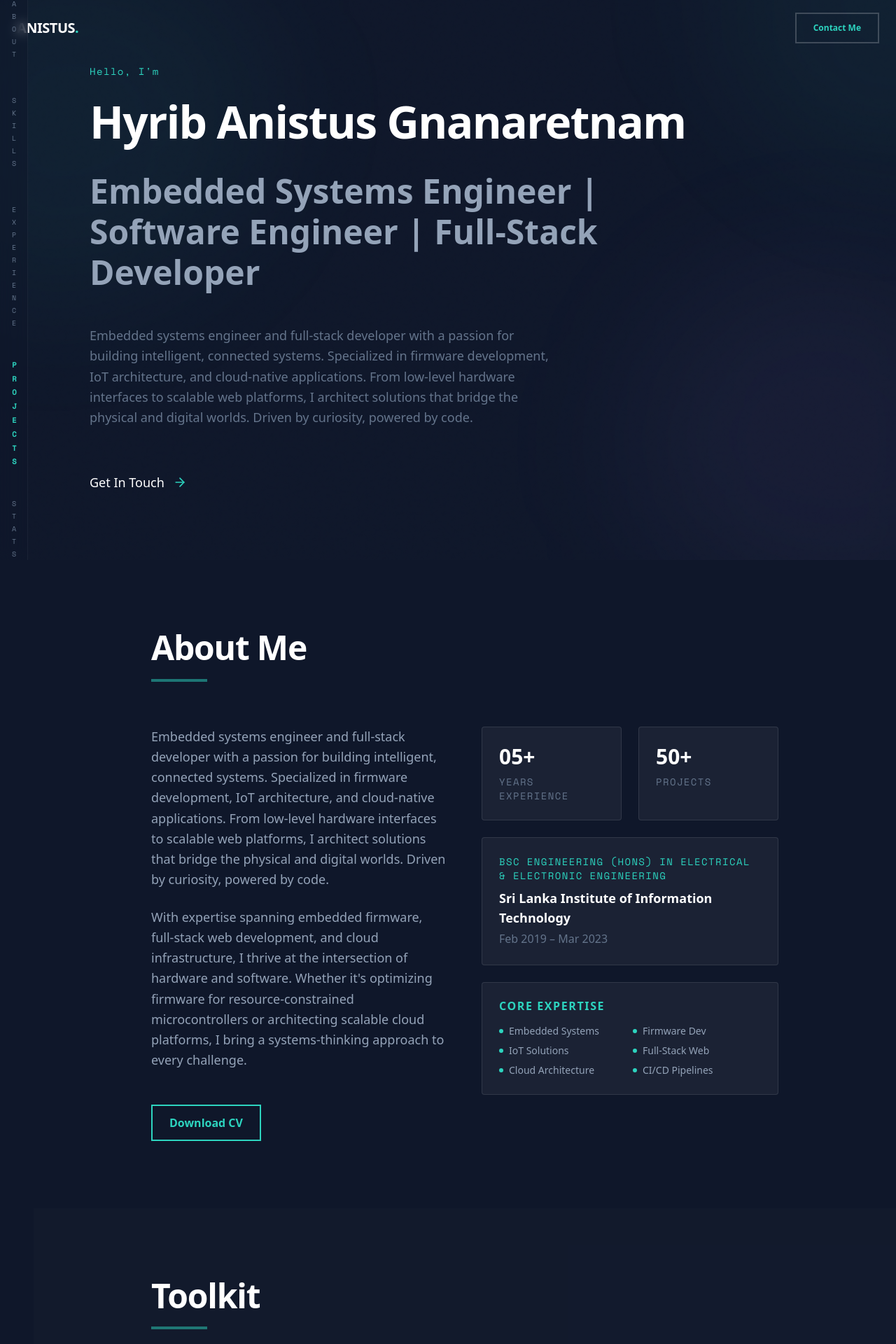
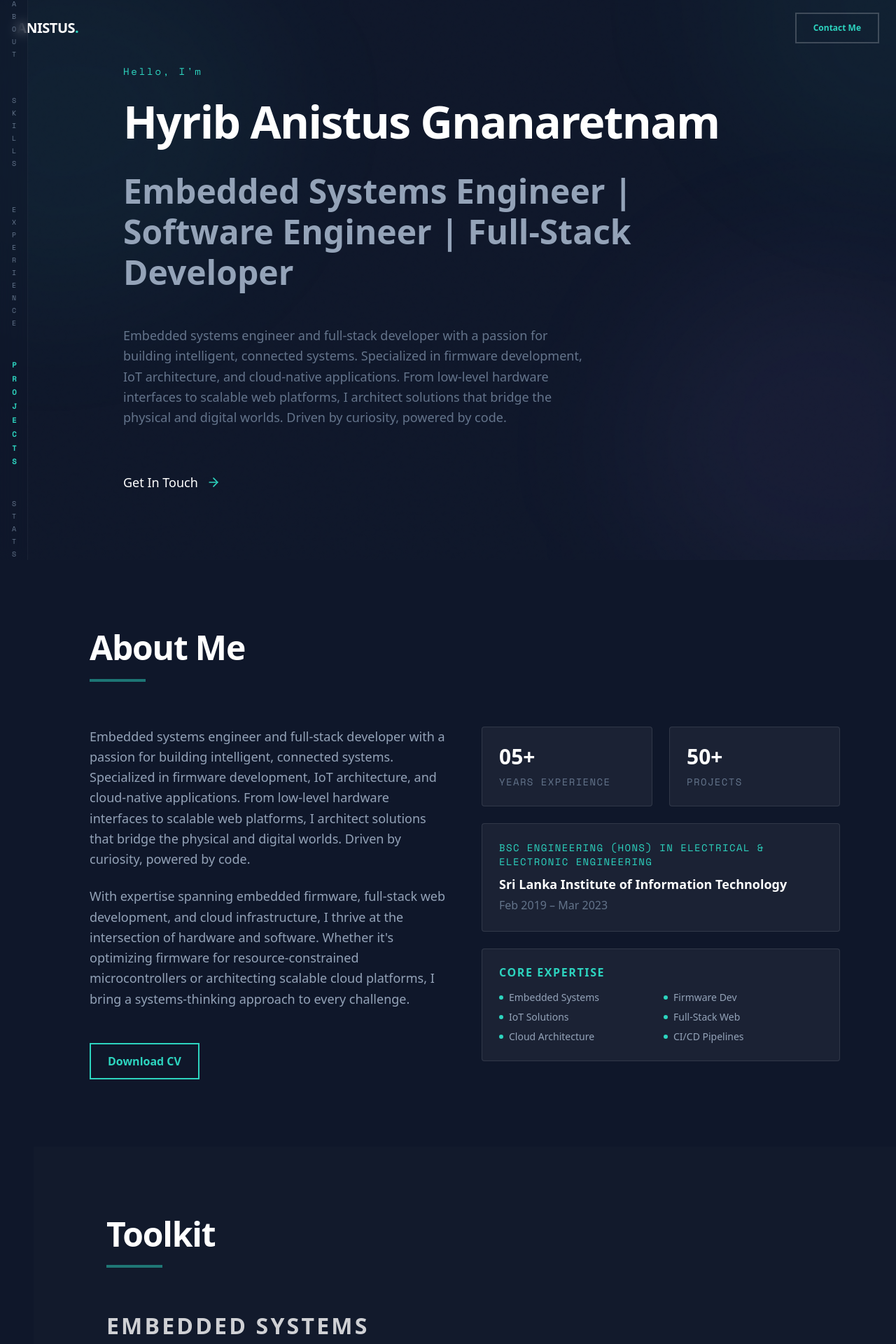
Before and after one commit to Anistus-H/portfolio-site, a Next.js app: page / in a window 1280 px wide. Shown: the top 1920 px of the page at 70% size. Built offline with nearby package versions, Linux system fonts and the light colour scheme.

Commit message:
style: update style

```diff
--- a/components/sections/About.tsx
+++ b/components/sections/About.tsx
@@ -8,7 +8,7 @@ import { Button } from '../ui/Button';
 export const About: React.FC = () => {
     return (
         <section id="about" className="py-24 px-6 lg:px-20 relative">
-            <div className="max-w-4xl mx-auto">
+            <div className="max-w-6xl mx-auto">
                 <motion.div
                     initial={{ opacity: 0, y: 20 }}
                     whileInView={{ opacity: 1, y: 0 }}
--- a/components/sections/Contact.tsx
+++ b/components/sections/Contact.tsx
@@ -45,7 +45,7 @@ export const Contact: React.FC = () => {
 
     return (
         <section id="contact" className="py-24 px-6 lg:px-20 relative">
-            <div className="max-w-4xl mx-auto">
+            <div className="max-w-5xl mx-auto">
                 <motion.div
                     initial={{ opacity: 0, y: 20 }}
                     whileInView={{ opacity: 1, y: 0 }}
--- a/components/sections/Experience.tsx
+++ b/components/sections/Experience.tsx
@@ -7,7 +7,7 @@ import { experiences } from '@/data/experience';
 export const Experience: React.FC = () => {
     return (
         <section id="experience" className="py-24 px-6 lg:px-20 relative">
-            <div className="max-w-4xl mx-auto">
+            <div className="max-w-5xl mx-auto">
                 <motion.div
                     initial={{ opacity: 0, y: 20 }}
                     whileInView={{ opacity: 1, y: 0 }}
--- a/components/sections/Hero.tsx
+++ b/components/sections/Hero.tsx
@@ -7,16 +7,17 @@ import { profile } from '@/data/profile';
 
 export const Hero: React.FC = () => {
     return (
-        <section className="min-h-screen flex flex-col justify-center px-6 lg:px-20 py-20 relative overflow-hidden">
+        <section className="min-h-screen flex flex-col justify-center py-20 relative overflow-hidden">
             {/* Background Gradient Spot */}
             <div className="absolute top-0 right-0 w-[500px] h-[500px] bg-neon-cyan/5 rounded-full blur-[100px] -translate-y-1/2 translate-x-1/2 pointer-events-none" />
 
-            <div className="max-w-4xl z-10">
+            <div className="max-w-5xl mx-auto w-full px-6 z-10">
+                <div className="max-w-4xl">
                     <motion.p
                         initial={{ opacity: 0, y: 20 }}
                         animate={{ opacity: 1, y: 0 }}
                         transition={{ duration: 0.5 }}
-                    className="text-neon-cyan font-mono text-sm tracking-widest mb-6"
+                        className="text-neon-cyan font-mono text-sm tracking-[0.2em] mb-6"
                     >
                         Hello, I'm
                     </motion.p>
@@ -62,6 +63,7 @@ export const Hero: React.FC = () => {
                         </a>
                     </motion.div>
                 </div>
+            </div>
         </section>
     );
 };
--- a/components/sections/Skills.tsx
+++ b/components/sections/Skills.tsx
@@ -9,7 +9,7 @@ export const Skills: React.FC = () => {
 
     return (
         <section id="skills" className="py-24 px-6 lg:px-20 relative bg-bg-secondary/20">
-            <div className="max-w-4xl mx-auto">
+            <div className="max-w-5xl mx-auto">
                 <motion.div
                     initial={{ opacity: 0, y: 20 }}
                     whileInView={{ opacity: 1, y: 0 }}
--- a/components/ui/MainLayout.tsx
+++ b/components/ui/MainLayout.tsx
@@ -121,9 +121,7 @@ export const MainLayout: React.FC<MainLayoutProps> = ({ children }) => {
 
             {/* Main Content Area */}
             <main className="lg:pl-12 pt-0 min-h-screen">
-                <div className="max-w-7xl mx-auto w-full">
-                    {children}
-                </div>
+                {children}
             </main>
         </div>
     );
```
Lines whose indentation alone changed are shown as unchanged.
